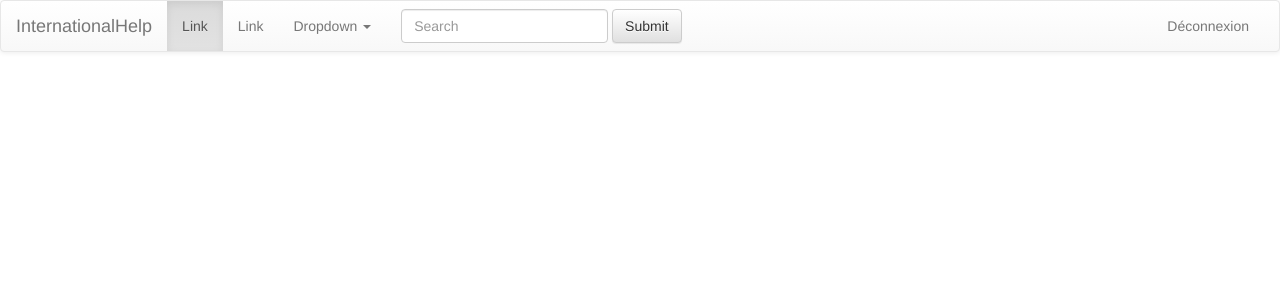
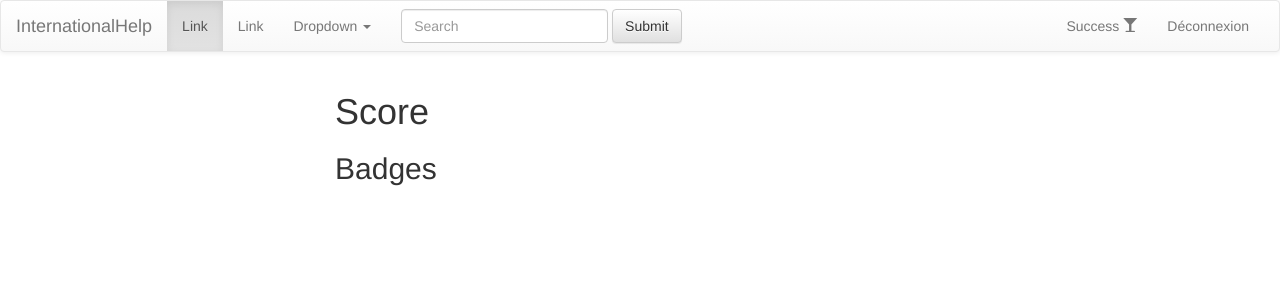
Before and after one commit to AM-MIAGE/internationalHelp, a PHP site: page /vues/success.php in a window 1280 px wide. Shown: the top 300 px of the page. Run offline with PHP 8.4, Linux system fonts and the light colour scheme; the visitor is signed in with stand-in values (Sample User, id 1).

Commit message:
maj success

```diff
--- a/vues/header.php
+++ b/vues/header.php
@@ -39,8 +39,11 @@
       <?php if (isset($_SESSION['user'])): ?>
 
       <ul class="nav navbar-nav navbar-right">
+        <li><a href="./success.php">Success <span class="glyphicon glyphicon-glass" aria-hidden="true"></span>
+</a></li>
         <li><a <?php echo "href=../controller/deconnexionController.php?user=".$_SESSION['user'] ?>>Déconnexion</a></li>
       </ul>
+
     <?php endif ?>
 
     </div><!-- /.navbar-collapse -->
--- a/vues/success.php
+++ b/vues/success.php
@@ -29,6 +29,11 @@
 
 <div class="row">
 <div class="form-group col-md-6 col-md-offset-3">
+	<h1>Score</h1>
+
+
+	<h2>Badges</h2>
+
 
 </div>
 </div>
```
